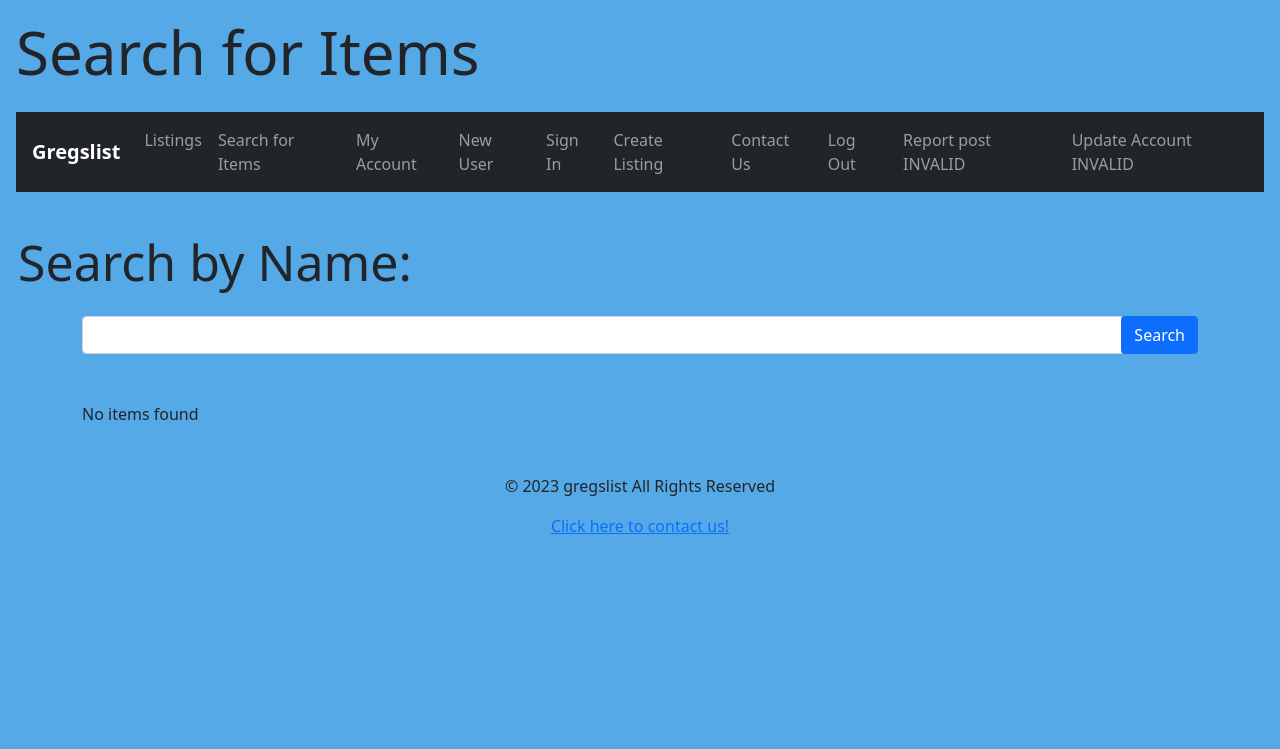
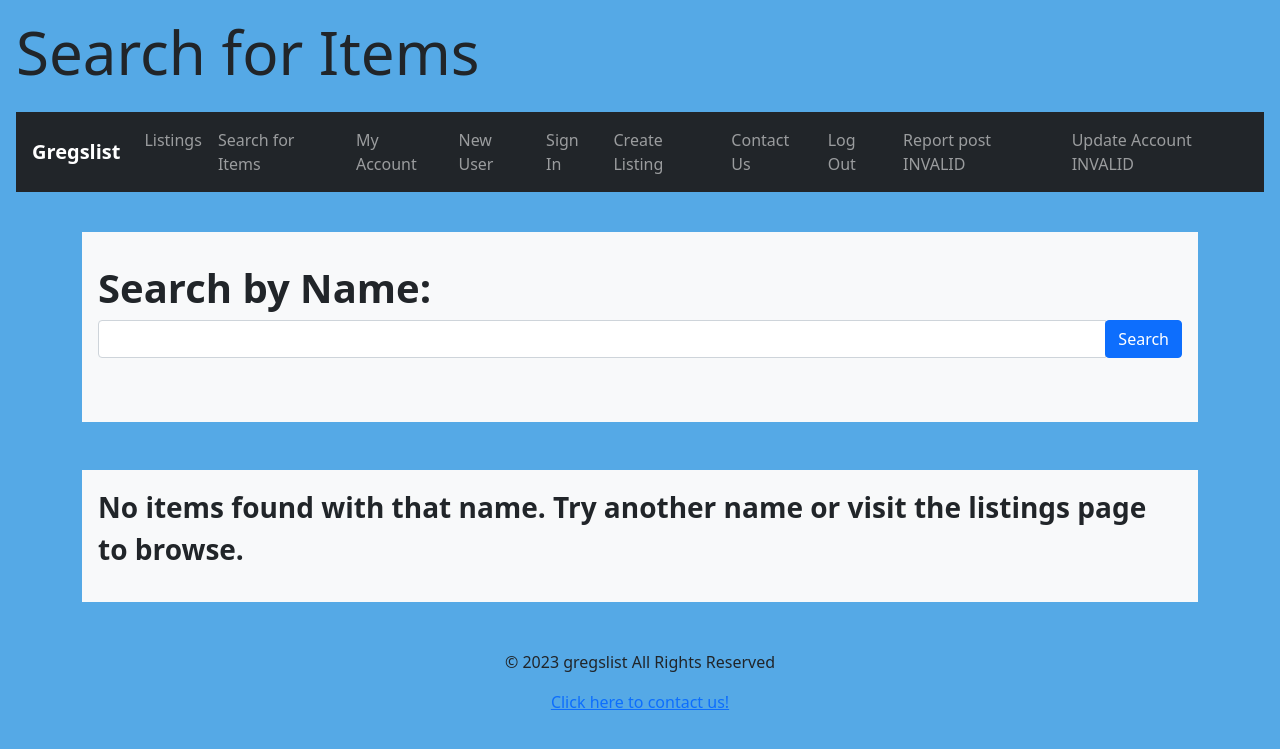
Before and after one commit to ajwild320/Project-Gregslist, a Flask app: template templates/search.html in a window 1280 px wide. Shown: the top 749 px of the page. Run offline with Flask 3, Linux system fonts and the light colour scheme; the template is opened without the code that fills it, so the values that code supplies are empty.

Commit message:
search page reformatted

```diff
--- a/templates/search.html
+++ b/templates/search.html
@@ -9,7 +9,8 @@
 {% endblock %}
 
 {% block body %}
-    <h3 style="margin-left: -4rem; padding-top: 1rem; padding-bottom: 1rem; font-size: 50px;">Search by Name:</h1>
+<div class="bg-light w-150 mx-auto p-3 mt-3 mb-5">
+    <h3 class ="mt-3 fs-1 fw-bold">Search by Name:</h1>
     <form action="/items/search" method="get" class="mb-5">
         <div class="input-group">
             <input type="text" name="name" id="name" class="form-control" required=True>
@@ -18,9 +19,11 @@
             </div>
         </div>
     </form>
+</div>
 
     {% if search_query != '' %}
     {% if item|length != 0 %}
+    <div class="bg-light w-150 mx-auto p-3 mt-3 mb-5">
     <table class="table">
     <thead>
         <tr>
@@ -41,8 +44,11 @@
         {% endfor %}
     </tbody>
     </table>
+    </div>
     {% else %}
-    <p>No items found</p>
+    <div class="bg-light w-150 mx-auto p-3 mt-3 mb-5">
+        <p class="fw-bold fs-3">No items found with that name. Try another name or visit the listings page to browse.</p>
+    </div>
     {% endif %}
     {% endif %}
 {% endblock %}
```
